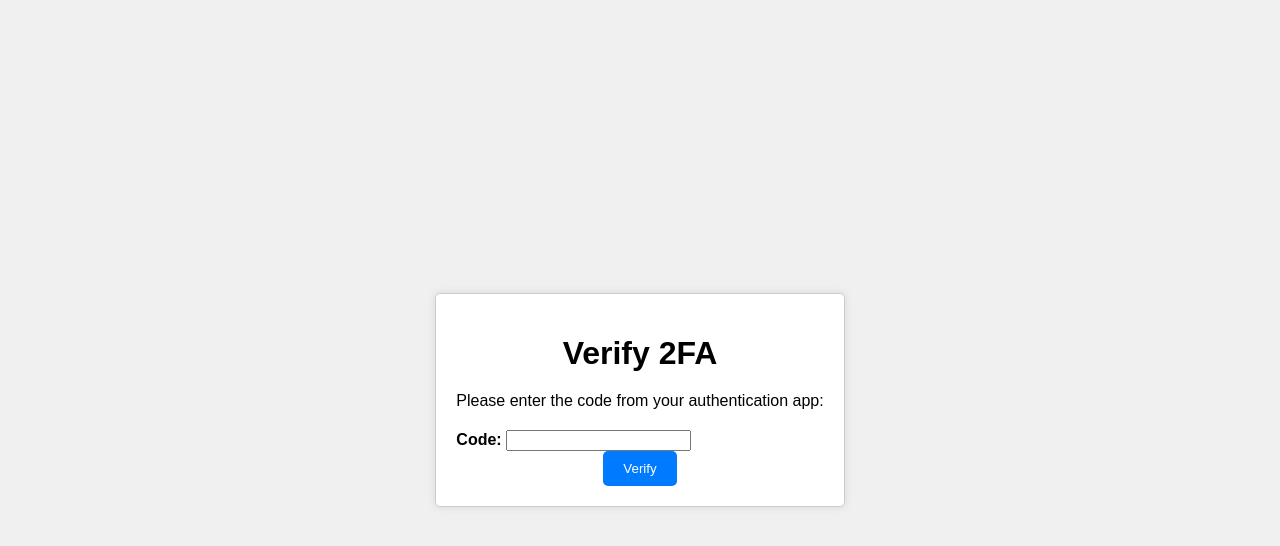
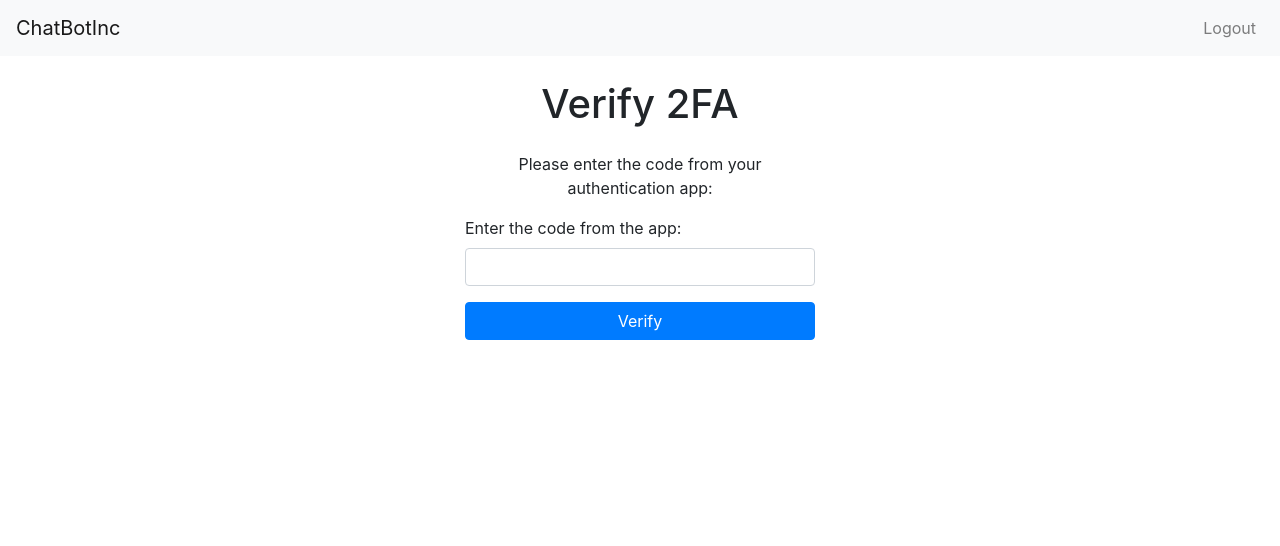
Before and after one commit to jarrett-vee/cryptography_messaging, a Flask app: page /auth/verify_2fa in a window 1280 px wide. Shown: the top 546 px of the page. Run offline with Flask 3, Linux system fonts and the light colour scheme; the visitor is signed in with stand-in values (Sample User, id 1); data comes from the database, SQL or seed files in the repository; some libraries are stand-ins or nearby versions.

Commit message:
optimizations

```diff
--- a/app.py
+++ b/app.py
@@ -4,12 +4,12 @@ load_dotenv("setup.env")
 
 from flask import Flask
 from routes.keys import keys_bp
-
-
 from extensions import Config, bcrypt, db, login_manager
 from models import User
 from routes.auth import auth_bp
 from flask_migrate import Migrate
+from flask_login import login_required
+
 
 app = Flask(__name__)
 app.config.from_object(Config)
@@ -26,5 +26,11 @@ def load_user(user_id):
     return User.query.get(int(user_id))
 
 
+@app.route("/")
+@login_required
+def dashboard():
+    return "Welcome to the dashboard."
+
+
 if __name__ == "__main__":
     app.run(debug=True)
--- a/routes/auth.py
+++ b/routes/auth.py
@@ -12,6 +12,11 @@ from models import User, db
 from extensions import bcrypt
 import pyotp
 from flask_login import login_user, logout_user, current_user, login_required
+from services.key_manager import (
+    generate_keys,
+    encrypt_private_key as encrypt_private_key_func,
+    decrypt_private_key,
+)
 import time
 
 auth_bp = Blueprint("auth", __name__)
@@ -30,11 +35,14 @@ def register():
             flash("Username is already taken. Please choose another one.")
             return render_template("register.html")
 
-        if enable_2fa:
-            secret_key = pyotp.random_base32()
-            print(secret_key)
-        else:
-            secret_key = None
+        # Generate a secret key
+        secret_key = pyotp.random_base32()
+
+        # Generate keys regardless of 2FA setting
+        public_key, private_key = generate_keys()
+        encrypted_private_key = encrypt_private_key_func(
+            private_key, password
+        )  # Rename the variable
 
         password_hash = bcrypt.generate_password_hash(password).decode("utf-8")
 
@@ -43,13 +51,14 @@ def register():
             password_hash=password_hash,
             enable_2fa=enable_2fa,
             secret_key=secret_key,
+            public_key=public_key,
+            encrypted_private_key=encrypted_private_key,
         )
 
         db.session.add(new_user)
         db.session.commit()
-
         if enable_2fa:
-            flash("Please set up 2FA using the provided secret.")
+            flash("Please set up 2FA.")
             return redirect(url_for("auth.setup_2fa", secret_key=secret_key))
 
         return redirect(url_for("auth.login"))
@@ -81,7 +90,6 @@ def login():
         if session.get("login_attempts", 0) >= 3:
             if time.time() - session.get("last_attempt_time", 0) < 300:
                 return "Too many failed attempts. Please wait."
-
             session["login_attempts"] = 0
 
         username = request.form["username"]
@@ -90,15 +98,16 @@ def login():
         user = User.query.filter_by(username=username).first()
 
         if user and bcrypt.check_password_hash(user.password_hash, password):
-            login_user(user)
-            session["login_attempts"] = 0
+            # If user has 2FA enabled
             if user.enable_2fa:
+                session["2fa_user_id"] = user.id
                 return redirect(url_for("auth.verify_2fa"))
+            # If user does not have 2FA enabled
             else:
+                login_user(user)
+                session["login_attempts"] = 0
                 flash("Login successful!", "success")
-                return redirect(
-                    url_for("keys.get_public_key")
-                )  # redirect to the get_public_key route after login
+                return redirect(url_for("keys.get_public_key"))
         else:
             session["login_attempts"] = session.get("login_attempts", 0) + 1
             session["last_attempt_time"] = time.time()
@@ -117,9 +126,17 @@ def verify_2fa():
     if request.method == "POST":
         user_input_otp = request.form.get("otp")
         if pyotp.TOTP(user.secret_key).verify(user_input_otp):
-            del session["2fa_user_id"]
-            session["user_id"] = user.id
+            login_user(user)  # Log the user in
+            del session["2fa_user_id"]  # Remove user ID from the session
             flash("Logged in successfully")
             return redirect("/")  # Redirect to the user dashboard or main page
         flash("Invalid OTP. Please try again")
     return render_template("verify_2fa.html")
+
+
+@auth_bp.route("/logout")
+@login_required
+def logout():
+    logout_user()
+    flash("You've been logged out!", "success")
+    return redirect(url_for("auth.login"))
--- a/routes/keys.py
+++ b/routes/keys.py
@@ -1,6 +1,6 @@
 from flask import Blueprint, render_template, request, flash, redirect, url_for
 from models import User
-from flask_login import login_required
+from flask_login import login_required, current_user
 
 keys_bp = Blueprint("keys", __name__)
 
@@ -16,4 +16,6 @@ def get_public_key():
         else:
             flash("User not found!", "danger")
 
-    return render_template("get_public_key.html")
+    # Provide the current user's public key as a default without needing to search
+    default_public_key = current_user.public_key
+    return render_template("get_public_key.html", default_public_key=default_public_key)
--- /dev/null
+++ b/templates/base.html
@@ -0,0 +1,53 @@
+<!DOCTYPE html>
+<html lang="en">
+
+<head>
+    <meta charset="UTF-8">
+    <meta name="viewport" content="width=device-width, initial-scale=1.0">
+    <title>ChatBotInc</title>
+    <!-- Include Bootstrap or other CSS frameworks if you want to style your application. -->
+    <link rel="stylesheet" href="https://maxcdn.bootstrapcdn.com/bootstrap/4.5.2/css/bootstrap.min.css">
+</head>
+
+<body>
+
+    <!-- Navbar -->
+    <nav class="navbar navbar-expand-lg navbar-light bg-light">
+        <a class="navbar-brand" href="#">ChatBotInc</a>
+        <div class="collapse navbar-collapse" id="navbarNav">
+            <ul class="navbar-nav ml-auto">
+                {% if current_user.is_authenticated %}
+                <li class="nav-item">
+                    <a class="nav-link" href="{{ url_for('auth.logout') }}">Logout</a>
+                </li>
+                {% else %}
+                <li class="nav-item">
+                    <a class="nav-link" href="{{ url_for('auth.login') }}">Login</a>
+                </li>
+                <li class="nav-item">
+                    <a class="nav-link" href="{{ url_for('auth.register') }}">Register</a>
+                </li>
+                {% endif %}
+            </ul>
+        </div>
+    </nav>
+
+    <!-- Main Content -->
+    <div class="container mt-4">
+        {% with messages = get_flashed_messages() %}
+        {% if messages %}
+        <div class="alert alert-warning">
+            {{ messages[0] }}
+        </div>
+        {% endif %}
+        {% endwith %}
+        {% block content %}{% endblock %}
+    </div>
+
+    <!-- Include JS frameworks like Bootstrap's JS or jQuery. -->
+    <script src="https://code.jquery.com/jquery-3.5.1.slim.min.js"></script>
+    <script src="https://cdn.jsdelivr.net/npm/@popperjs/core@2.9.3/dist/umd/popper.min.js"></script>
+    <script src="https://maxcdn.bootstrapcdn.com/bootstrap/4.5.2/js/bootstrap.min.js"></script>
+</body>
+
+</html>
--- a/templates/login.html
+++ b/templates/login.html
@@ -11,7 +11,8 @@
 </head>
 
 <body>
-    <div class="container h-100">
+    {% extends "base.html" %}
+    {% block content %}
     <div class="row justify-content-center align-items-center h-100">
         <div class="col-md-4">
             <h1 class="text-center mb-4">Login</h1>
@@ -39,7 +40,7 @@
             </form>
         </div>
     </div>
-    </div>
+    {% endblock %}
     <script>
         $(document).ready(function () {
             $("form").submit(function (event) {
--- a/templates/verify_2fa.html
+++ b/templates/verify_2fa.html
@@ -3,25 +3,31 @@
 
 <head>
     <meta charset="UTF-8">
-    <link rel="stylesheet" href="{{ url_for('static', filename='styles.css') }}">
+    <link rel="stylesheet" href="https://maxcdn.bootstrapcdn.com/bootstrap/4.5.2/css/bootstrap.min.css">
+    <script src="https://code.jquery.com/jquery-3.6.0.min.js"></script>
+    <script src="https://maxcdn.bootstrapcdn.com/bootstrap/4.5.2/js/bootstrap.min.js"></script>
     <meta name="viewport" content="width=device-width, initial-scale=1.0">
     <title>Verify 2FA</title>
 </head>
 
 <body>
-    <div class="container">
-        <h1>Verify 2FA</h1>
-        <p>Please enter the code from your authentication app:</p>
-        <form method="POST" action="{{ url_for('auth.verify_2fa') }}">
-            <div class="form-group">
-                <label for="otp">Code:</label>
-                <input type="text" id="otp" name="otp" required>
-            </div>
-            <div style="text-align:center;">
-                <button type="submit">Verify</button>
-            </div>
-        </form>
+    {% extends "base.html" %}
+    {% block content %}
+    <div class="row justify-content-center align-items-center h-100">
+        <div class="col-md-4">
+            <h1 class="text-center mb-4">Verify 2FA</h1>
+            <p class="text-center">Please enter the code from your authentication app:</p>
+            <form method="POST" action="{{ url_for('auth.verify_2fa') }}" class="needs-validation" novalidate>
+                <div class="form-group">
+                    <label for="otp">Enter the code from the app:</label>
+                    <input type="text" class="form-control" id="otp" name="otp" required>
+                    <div class="invalid-feedback">Please provide the OTP code.</div>
+                </div>
+                <button type="submit" class="btn btn-primary btn-block">Verify</button>
+            </form>
+        </div>
     </div>
+    {% endblock %}
 </body>
 
 </html>
```
Also changed, not shown: services/key_manager.py (+27 -5 lines), templates/get_public_key.html (+7 -0 lines), templates/register.html (+4 -3 lines), templates/setup_2fa.html (+21 -15 lines). Lines whose indentation alone changed are shown as unchanged.
